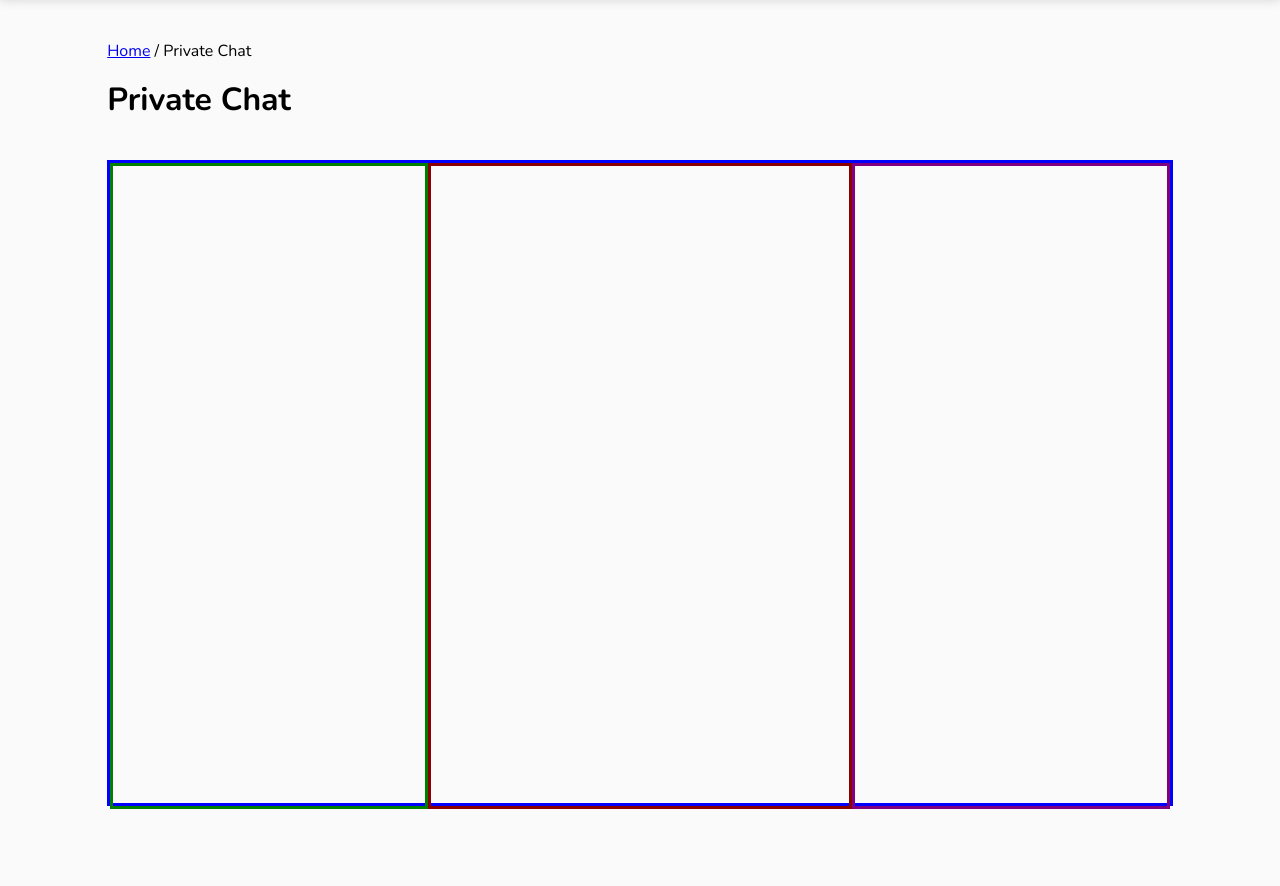
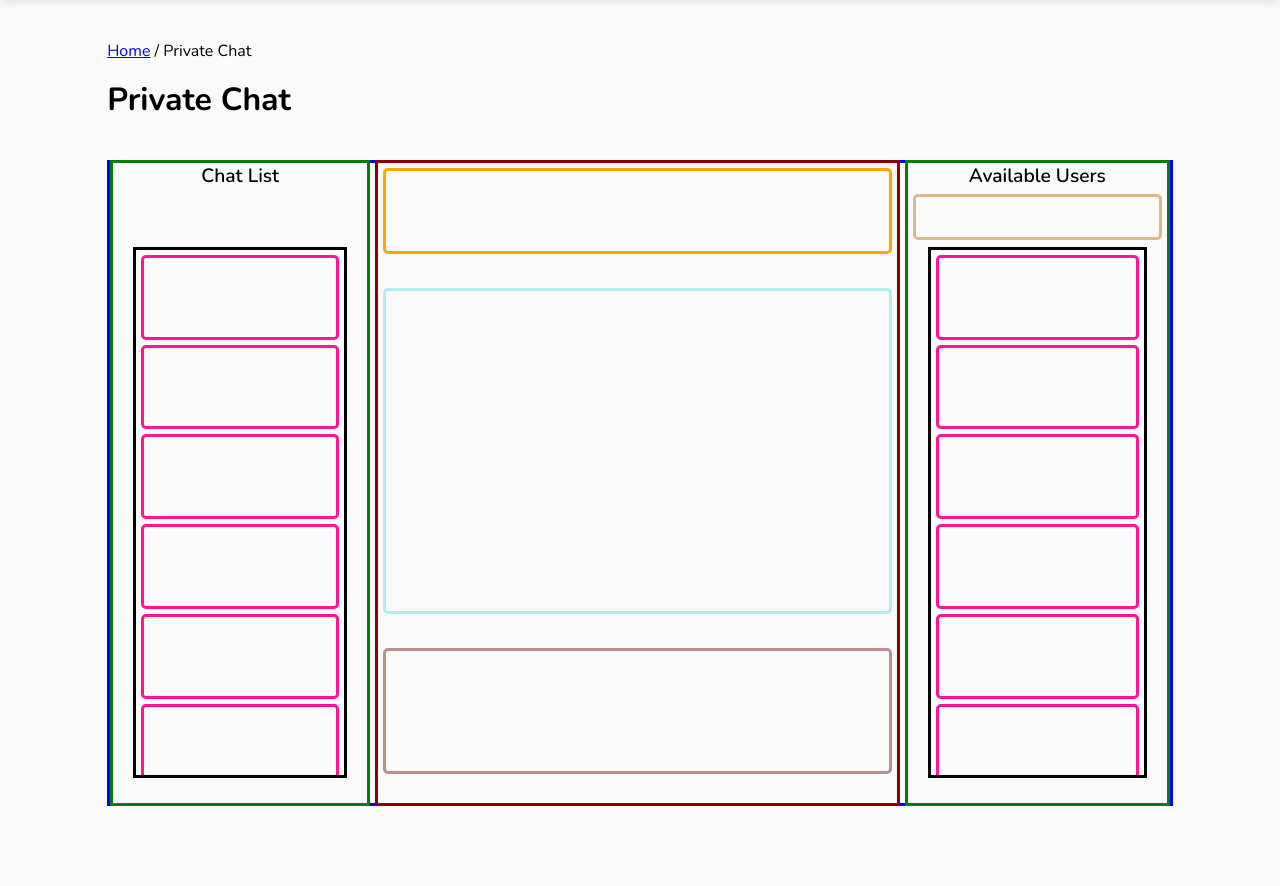
Before and after one commit to IsuruVihan/UCSC_Alumni_Diaries, a PHP site: page /pages/private-chat.php in a window 1280 px wide. Shown: the part 70-956 px from the top of the page. Run offline with PHP 8.4, Linux system fonts and the light colour scheme.

Commit message:
Private Chat item sketch done

```diff
--- a/assets/styles/private-chat.css
+++ b/assets/styles/private-chat.css
@@ -21,27 +21,155 @@
     height: 80vh;
     background: #fafafa;
     border:3px solid blue ;
-    grid-template-columns: [line1] 30% [line2] 40% [line3] 30% [line4];
+    grid-template-columns: [line1] 25% [line2] 50% [line3] 25% [line4];
+    grid-template-rows: [row1] 80vh [row2];
     margin: 0 6.7em 10vh;
 }
 .chat-list {
     border: 3px solid green;
     grid-column-start: line1;
     grid-column-end: line2;
-    height: 80vh;
-    padding-left: 1.5em;
+    grid-template-rows: [row1] 100% [row2];
+    /*grid-row-start: row1;*/
+    /*grid-row-end: row2;*/
+    height: 100%;
+    /*padding-left:20px;*/
+    /*padding-right: 20px;*/
+    margin-right: 5px;
 }
+.chat-list-title{
+    font-weight: 600;
+    font-size: 1.2em;
+    text-align: center;
+    height: 10%;
+}
+
+.chat-list-container {
+    border: 3px solid black;
+    /*display: flex;*/
+    /*flex-direction: column;*/
+    justify-content: flex-start;
+    grid-row-start: row1;
+    grid-row-end: row2;
+    overflow: hidden;
+    overflow-y: scroll;
+    height: 82%;
+    margin:20px;
+}
+
+.chat-list-item{
+    height: 15%;
+    border: 3px solid deeppink;
+    border-radius: 5px;
+    display: flex;
+    justify-content: space-around;
+    align-items: center;
+    transition: all ease-in-out 0.5s;
+    margin: 5px;
+}
+
 .chat{
     border: 3px solid darkred;
     grid-column-start: line2;
     grid-column-end: line3;
-    height: 80vh;
-    padding-left: 1.5em;
+    /*grid-row-start: row1;*/
+    /*grid-row-end: row2;*/
+    height: 100%;
+    /*padding: 0.5em;*/
+    margin-right: 5px;
+    /*margin-bottom: 5px;*/
+    display:grid;
 }
+
+.chat-title{
+    /*border: 1px solid lightgray;*/
+    border-radius: 5px;
+    height: 10vh;
+    margin: 5px;
+    /*justify-content: center;*/
+    /*align-items: center;*/
+    /*gap: 5px;*/
+    border: 3px solid orange;
+/*    margin-right: 5px;*/
+/*    margin-bottom: 5px;*/
+}
+.chat-body{
+    /*border: 1px solid lightgray;*/
+    border-radius: 5px;
+    height: 40vh;
+    /*padding: 5px;*/
+    /*justify-content: center;*/
+    /*align-items: center;*/
+    /*gap: 5px;*/
+    border: 3px solid paleturquoise;
+    margin: 5px;
+    /*margin-bottom: 5px;*/
+}
+.input-field{
+    /*border: 1px solid lightgray;*/
+    border-radius: 5px;
+    height: 15vh;
+    /*padding: 5px;*/
+    /*justify-content: center;*/
+    /*align-items: center;*/
+    /*gap: 5px;*/
+    border: 3px solid rosybrown;
+    margin: 5px;
+    /*margin-bottom: 5px;*/
+}
+
 .available-users {
-    border: 3px solid purple;
+    border: 3px solid green;
     grid-column-start: line3;
     grid-column-end: line4;
-    height: 80vh;
-    padding-left: 1.5em;
+    /*grid-row-start: row1;*/
+    /*grid-row-end: row2;*/
+    height: 100%;
+    /*padding-left: 1.5em;*/
+    /*padding-right: 1.5em;*/
+    display: flex;
+    flex-direction: column;
+    /*margin: 5px;*/
+    /*margin-bottom: 5px;*/
 }
+
+.available-users-title{
+    font-weight: 600;
+    font-size: 1.2em;
+    text-align: center;
+    height: 10%;
+}
+
+
+.filter-field {
+    /*border: 1px solid lightgray;*/
+    border-radius: 5px;
+    height: 5vh;
+    /*padding: 5px;*/
+    /*justify-content: center;*/
+    /*align-items: center;*/
+    border: 3px solid burlywood;
+    margin: 5px;
+}
+.available-users-container{
+    border: 3px solid black;
+    /*display: flex;*/
+    /*flex-direction: column;*/
+    justify-content: flex-start;
+    grid-row-start: row1;
+    grid-row-end: row2;
+    overflow: hidden;
+    overflow-y: scroll;
+    height: 82%;
+    margin:20px;
+}
+.available-users-item {
+    height: 15%;
+    border: 3px solid deeppink;
+    border-radius: 5px;
+    display: flex;
+    justify-content: space-around;
+    align-items: center;
+    transition: all ease-in-out 0.5s;
+    margin: 5px;
+}
--- a/pages/private-chat.php
+++ b/pages/private-chat.php
@@ -11,13 +11,58 @@
 </div>
 <div class='private-chat'>
     <div class='chat-list'>
-
+        <div class='chat-list-title'>
+            Chat List
+        </div>
+        <div class='chat-list-container'>
+            <div class='chat-list-item'>
+            </div>
+            <div class='chat-list-item'>
+            </div>
+            <div class='chat-list-item'>
+            </div>
+            <div class='chat-list-item'>
+            </div>
+           <div class='chat-list-item'>
+           </div>
+           <div class='chat-list-item'>
+           </div>
+           <div class='chat-list-item'>
+           </div>
+        </div>
     </div>
     <div class='chat'>
-
+        <div class='chat-title'>
+        </div>
+        <div class='chat-body'>
+        </div>
+        <div class='input-field'>
+        </div>
     </div>
     <div class='available-users'>
-
+        <div class='available-users-title'>
+            Available Users
+            <div class='filter-field'>
+            </div>
+        </div>
+        <div class='available-users-container'>
+             <div class='available-users-item'>
+             </div>
+             <div class='available-users-item'>
+             </div>
+             <div class='available-users-item'>
+             </div>
+             <div class='available-users-item'>
+             </div>
+            <div class='available-users-item'>
+            </div>
+            <div class='available-users-item'>
+            </div>
+            <div class='available-users-item'>
+            </div>
+            <div class='available-users-item'>
+            </div>
+        </div>
     </div>
 </div>
 
```
